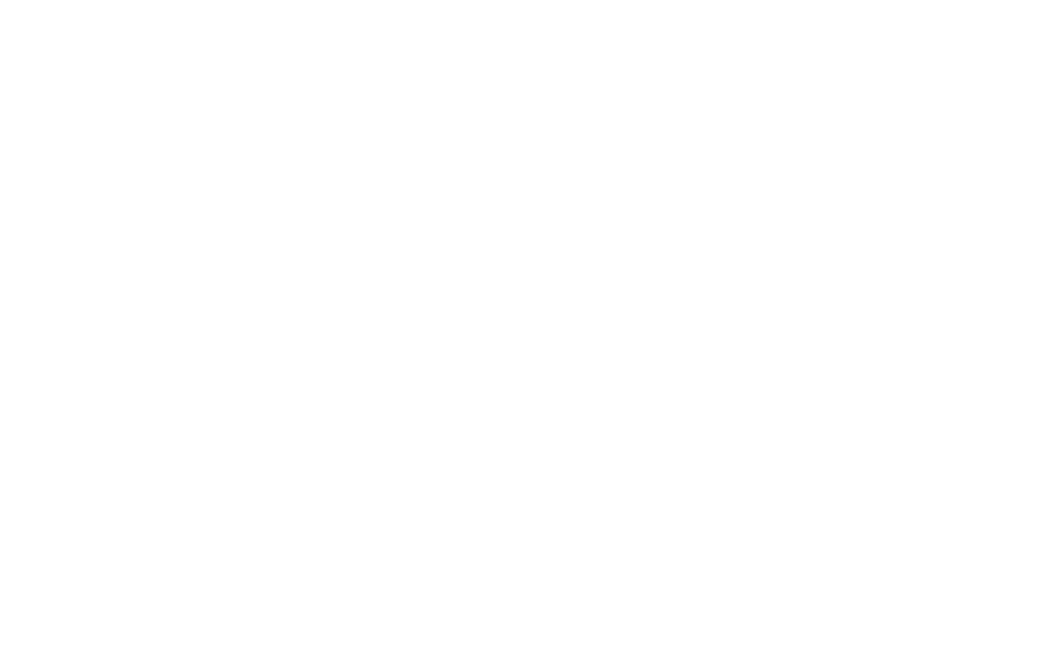
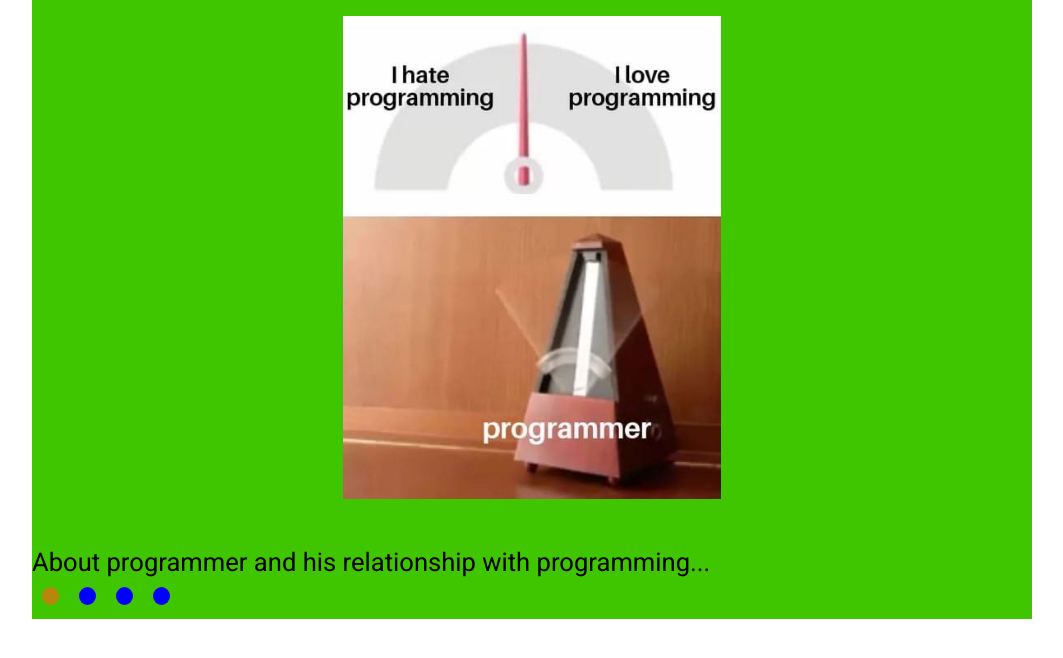
Before and after one commit to VeronikaBogdan/cssMemSlider, a plain HTML site: page cssMemSlider/index.html in a window 1280 px wide. Shown: the whole page, without its empty margins (108-1171 px from the left). Drawn offline with Linux system fonts and the light colour scheme.

Commit message:
feat: implement custom radio buttons (Sat, Oct 16, 2021 02:10 AM)

```diff
--- a/cssMemSlider/index.html
+++ b/cssMemSlider/index.html
@@ -5,14 +5,46 @@
     <meta http-equiv="X-UA-Compatible" content="IE=edge" />
     <meta name="viewport" content="width=device-width, initial-scale=1.0" />
     <title>Slider Mems</title>
+
+    <link rel="stylesheet" href="style.css">
+    <link rel="preconnect" href="https://fonts.googleapis.com">
+    <link rel="preconnect" href="https://fonts.gstatic.com" crossorigin>
+    <link href="https://fonts.googleapis.com/css2?family=Roboto&display=swap" rel="stylesheet">
   </head>
   <body>
-    <div class="container">
-      <div class="slider">
-        <div class="slider__picture"></div>
-        <div class="slider__content">
-          <div class="slider__content_caption"></div>
-          <div class="slider__content_controls"></div>
+    <div class="container slider">
+      <div class="slider__picture">
+        <img src="assets/programming.jpg" class="slider__picture_item" alt="photo: programing">
+      </div>
+      <div class="slider__content">
+        <!-- <div class="slider__content_caption"> -->
+          <p class="slider__content_caption">About programmer and  his relationship with programming...</p>
+        <!-- </div> -->
+        <div class="slider__content_controls">
+          <!-- <input type="radio" name="slide" id="" checked>
+          <input type="radio" name="slide" id="" checked>
+          <input type="radio" name="slide" id="" checked>
+          <input type="radio" name="slide" id="" checked> -->
+
+
+          <ul class="slider__content_controls controls">
+            <li class="controls__item">
+              <input type="radio" name="slide1" id="btn1" checked>
+              <label for="btn1"></label>
+            </li>
+            <li class="controls__item">
+              <input type="radio" name="slide1" id="btn2">
+              <label for="btn2"></label>
+            </li>
+            <li class="controls__item">
+              <input type="radio" name="slide1" id="btn3">
+              <label for="btn3"></label>
+            </li>
+            <li class="controls__item">
+              <input type="radio" name="slide1" id="btn4">
+              <label for="btn4"></label>
+            </li>
+          </ul>
         </div>
       </div>
     </div>
--- a/cssMemSlider/style.css
+++ b/cssMemSlider/style.css
@@ -2,4 +2,74 @@
   margin: 0;
   padding: 0;
   text-decoration: none;
+  list-style: none;
 }
+html {
+  font-family: 'Roboto', sans-serif;
+}
+.container {
+  margin: 0 auto;
+  max-width: 1000px;
+}
+.slider {
+  width: inherit;
+  display: flex;
+  flex-direction: column;
+  gap: 2em;
+  background-color: #3FC600; /*#4CAF50*/
+}
+.slider__picture {
+  display: flex;
+  padding: 1rem;
+}
+.slider__picture_item {
+  margin: 0 auto;
+  width: 39%;
+  height: auto;
+}
+.slider__content {
+  /* margin-top: 3rem; */
+}
+.slider__content_caption {
+  font-size: 2vw;
+}
+
+.slider__content_controls {
+  display: flex;
+}
+.controls__item {
+  cursor: pointer;
+  padding: 10px;
+}
+.controls__item > input[type=radio] {
+  display: none;
+  /* cursor: pointer;
+  width: 1rem;
+  height: 1rem;
+  background-color:crimson;
+  background-color: #ddd; */
+
+}
+.controls__item > label {
+  display: inline-block;
+	cursor: pointer;
+	position: relative;
+}
+.controls__item > label:before {
+	content: "";
+	display: inline-block;
+	width: 17px;
+	height: 18px;
+	/* position: absolute; */
+	left: 0;
+	bottom: 1px;
+  border-radius: 50%;
+	background: blue 0 0 no-repeat;
+  transition: all 0.5s ease;
+}
+.controls__item input[type=radio]:checked + label:before {
+	background: darkgoldenrod 0 0 no-repeat;
+}
+.controls__item > label:hover::before {
+	background: #473508 0 0 no-repeat;
+}
```
Also changed, not shown: cssMemSlider/assets/fashion.jpg (added), cssMemSlider/assets/sleepForFiveMin.jpg (added), cssMemSlider/assets/smile.jpg (added).
